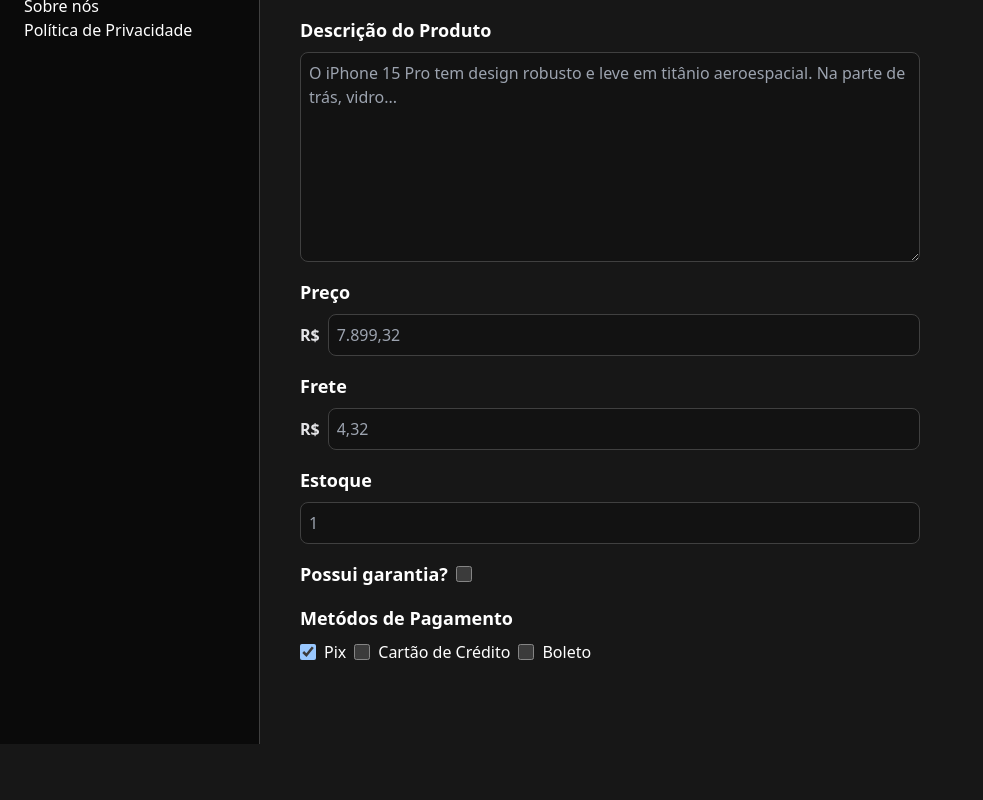
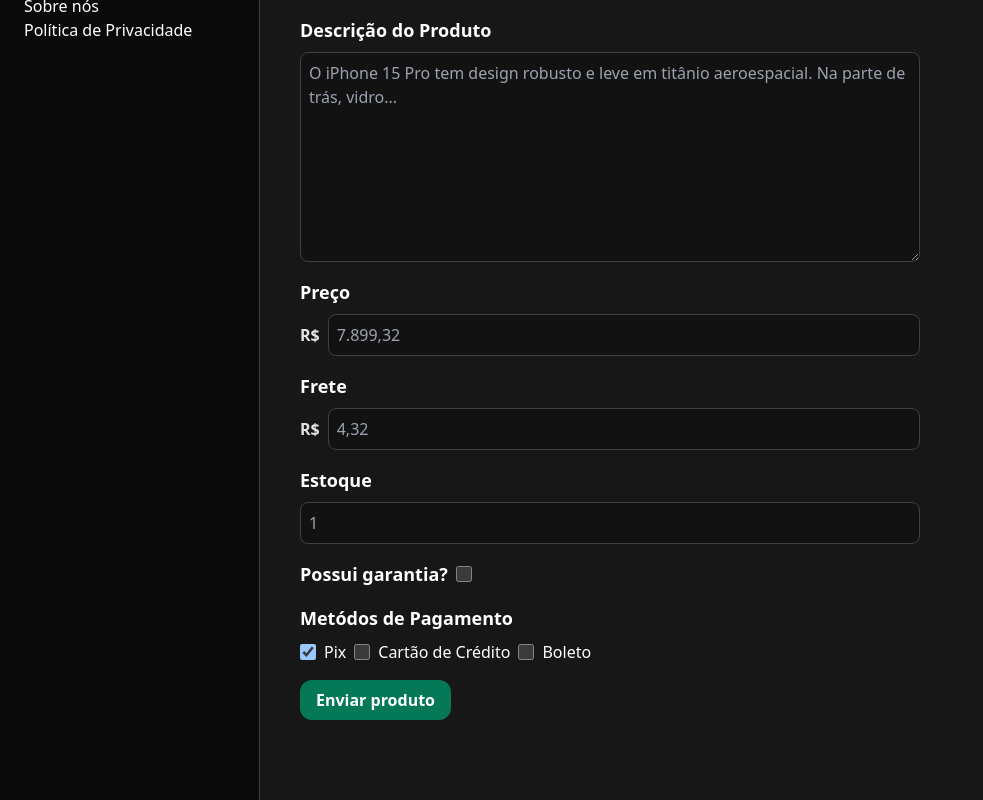
Before and after one commit to davipatricio/senai-curso-web, a React (Vite) app: page /cadastro-produtos in a window 1280 px wide. Shown: the part 279-1079 px from the top of the page, without its empty margins (0-983 px from the left). Before the commit the page ends 1023 px from the top, so only its background shows below. Built offline with nearby package versions, Linux system fonts and the light colour scheme.

Commit message:
use form instead of div

```diff
--- a/src/pages/cadastro-produtos/index.tsx
+++ b/src/pages/cadastro-produtos/index.tsx
@@ -1,4 +1,4 @@
-import { ChangeEvent, useState } from "react";
+import { FormEvent, ChangeEvent, useState } from "react";
 
 interface RegisterProductState {
   name: string;
@@ -55,8 +55,12 @@ export default function CadastroProdutos() {
         });
     };
 
+  const handleSubmit = (e: FormEvent<HTMLFormElement>) => {
+    e.preventDefault();
+  };
+
   return (
-    <div>
+    <form onSubmit={handleSubmit}>
       <h1 className="font-bold text-2xl">Cadastro de Produtos</h1>
 
       <div className="flex flex-col gap-4 my-10 max-w-[620px] w-full">
@@ -179,7 +183,18 @@ export default function CadastroProdutos() {
             </label>
           </div>
         </div>
+
+        <div>
+          <button
+            onClick={() => {
+              alert("Ainda não fiz :(");
+            }}
+            className="bg-emerald-700 hover:bg-emerald-800 focus:bg-emerald-800 p-2 px-4 rounded-xl font-bold"
+          >
+            Enviar produto
+          </button>
+        </div>
       </div>
-    </div>
+    </form>
   );
 }
```
